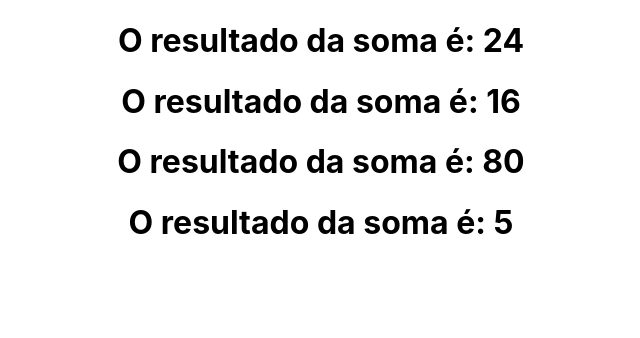
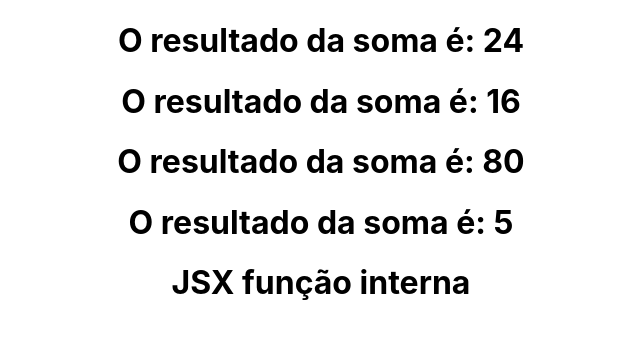
Before and after one commit to guilhermemen/PIW_2023_1, a React (Create React App) app in the folder introducao/: page / in a window 1280 px wide. Shown: the top 338 px of the page, without its empty margins (319-959 px from the left). Built offline with nearby package versions, Linux system fonts and the light colour scheme.

Commit message:
Update 01Calculadora.jsx

```diff
--- a/introducao/src/components/01Calculadora.jsx
+++ b/introducao/src/components/01Calculadora.jsx
@@ -12,12 +12,15 @@ const Calculadora = () => {
 
     const dividir = (x,y) => x/y
 
+    const renderizar = () => <h1>JSX função interna</h1>
+
     return (
         <div>
             <h1>O resultado da soma é: {somar(20,4)} </h1>
             <h1>O resultado da soma é: {subtrair(20,4)} </h1>
             <h1>O resultado da soma é: {multiplicar(20,4)} </h1>
             <h1>O resultado da soma é: {dividir(20,4)} </h1>
+            {renderizar()}
         </div>
     )
 }
```
